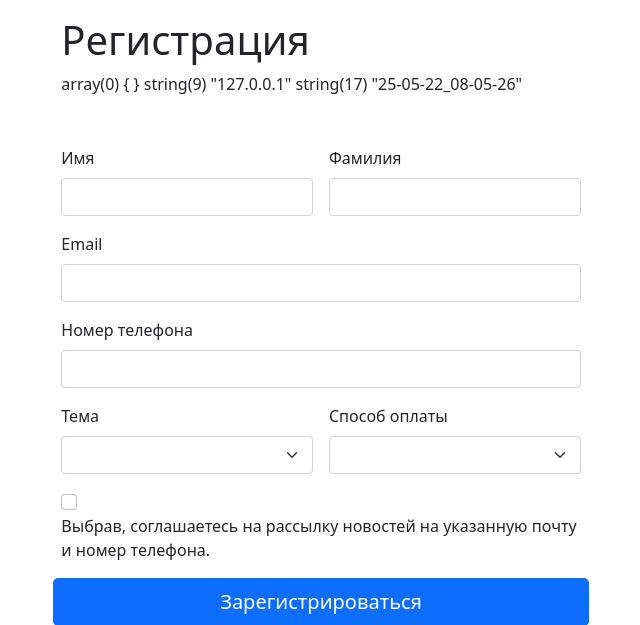
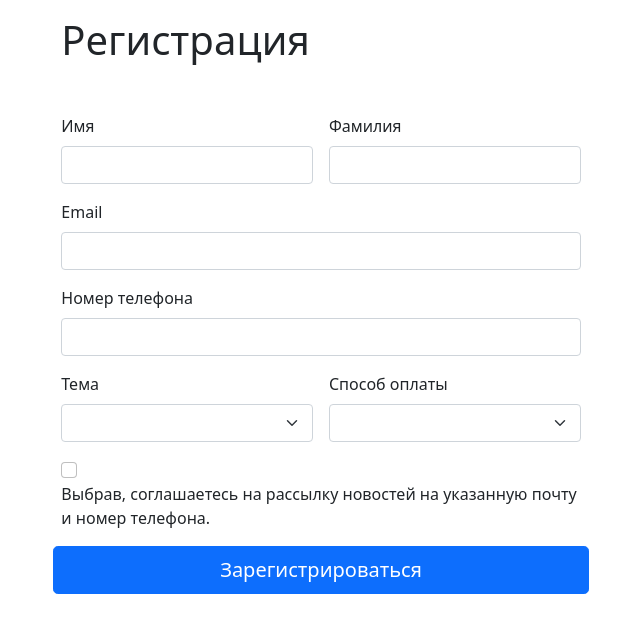
Before and after one commit to Lukashevskiy/formRegistation, a PHP site: page / in a window 1280 px wide. Shown: the top 625 px of the page, without its empty margins (319-959 px from the left). Run offline with PHP 8.4, Linux system fonts and the light colour scheme.

Commit message:
hidden debug info

```diff
--- a/admin.php
+++ b/admin.php
@@ -68,7 +68,7 @@
                         #var_dump(print_r($array_data));
                         file_put_contents('clients/clients', $array_data);
                         unset($array_data);
-                    //header('Location: admin.php');
+                        header('Location: admin.php');
                     }
                 } else echo '<h1>Еще никто не заполнил заявку.</h1>';
 
--- a/index.php
+++ b/index.php
@@ -97,7 +97,7 @@
     <div class="row justify-content-center">
         <div class="col-5">
             <h1>Регистрация</h1>
-            <div class="col-12 " >
+            <div class="col-12 visually-hidden" >
                 <?php var_dump($_POST);
                 var_dump($_SERVER['REMOTE_ADDR']);
                 var_dump(date("d-m-y_h-m-s"));?>
```
Also changed, not shown: 1 other file. Lines whose indentation alone changed are shown as unchanged.
